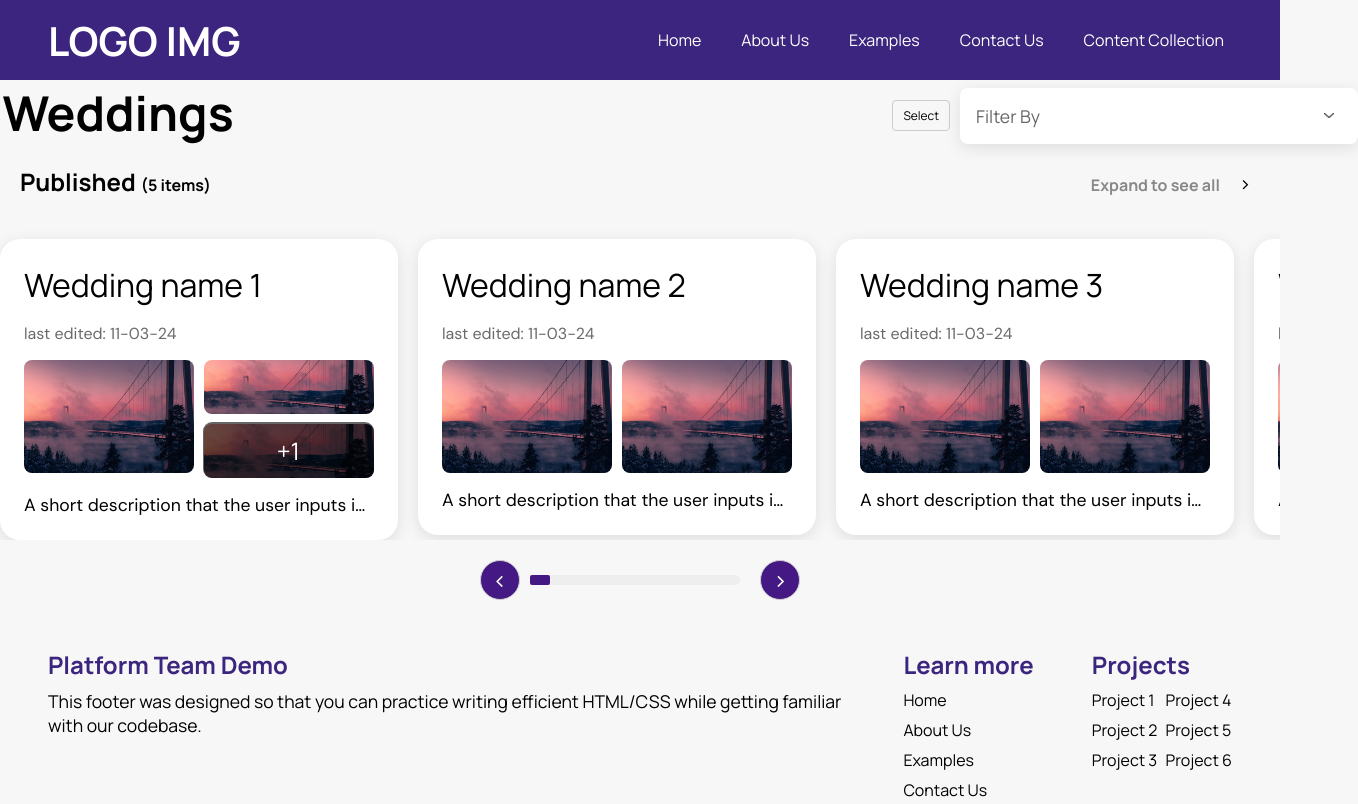
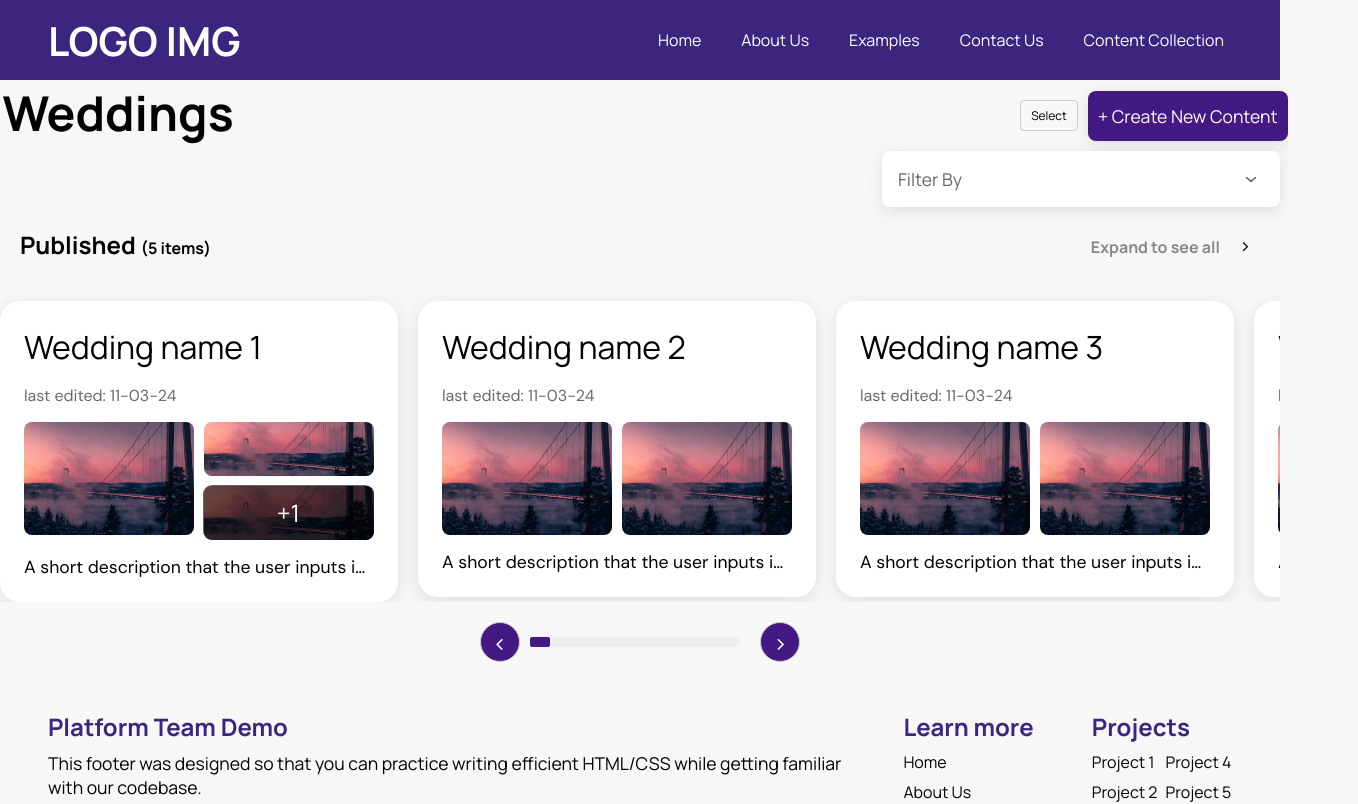
Before and after one commit to include-davis/Include-CMS, a Next.js app: page /content-collection in a window 1280 px wide. Shown: the top 804 px of the page, 1358 px wide, since content can reach past the window. Built offline with nearby package versions, Linux system fonts and the light colour scheme.

Commit message:
more files for pr

```diff
--- a/app/(pages)/content-collection/page.tsx
+++ b/app/(pages)/content-collection/page.tsx
@@ -16,6 +16,7 @@ import { useState, useRef, useEffect } from 'react';
 import CollectionCard from './_component/CollectionCard/CollectionCard';
 import SortMenu from '@components/SortMenu/SortMenu';
 import SelectButton from '@components/SelectButton';
+import CreateNew from '../content/[collection]/edit/_components/CreateNew/CreateNew';
 
 export default function Home() {
   const [extended, setExtended] = useState(false);
@@ -107,16 +108,28 @@ export default function Home() {
         <div
           style={{
             display: 'flex',
-            alignItems: 'center', // Align items vertically
-            justifyContent: 'flex-end', // Align children to the end of the container
-            gap: '10px', // Adjust spacing between items
-            paddingLeft: '50%',
+            alignItems: 'center',
+            justifyContent: 'flex-end',
+            gap: '10px',
+            paddingLeft: '60%',
             paddingTop: '.5%',
           }}
         >
           <SelectButton />
-          <SortMenu updater={() => {}} sortBy="placeholder" />
+          <CreateNew />
         </div>
+      </div>
+      <div
+        style={{
+          display: 'flex',
+          alignItems: 'center',
+          justifyContent: 'flex-end',
+          paddingTop: '.5%',
+          paddingLeft: '60%',
+          paddingRight: '10x',
+        }}
+      >
+        <SortMenu updater={() => {}} sortBy="placeholder" />
       </div>
       <div
         style={{
--- /dev/null
+++ b/app/(pages)/content/[collection]/edit/_components/CreateNew/CreateNew.module.scss
@@ -0,0 +1,27 @@
+@use 'media';
+
+.container {
+  display: block;
+  position: relative;
+}
+
+.create_new {
+  display: flex;
+  align-items: center;
+  justify-content: center;
+  width: 200px; /* Adjust width as needed */
+  height: 50px; /* Adjust height as needed */
+  background-color: #441983;
+  color: white;
+  border-radius: var(--b-radius);
+  box-shadow: var(--b-shadow);
+  transition: background-color 0.3s ease;
+
+//   &:hover {
+//     background-color: var(--hover);
+//   }
+
+  p {
+    color: var(--text-medium-gray);
+  }
+}
--- /dev/null
+++ b/app/(pages)/content/[collection]/edit/_components/CreateNew/CreateNew.tsx
@@ -0,0 +1,15 @@
+import React from 'react';
+import styles from './CreateNew.module.scss';
+import Link from 'next/link';
+
+const CreateNew: React.FC = () => {
+  return (
+    <div className={styles.container}>
+      <Link href="/your-page-url">
+        <p className={styles.create_new}>+ Create New Content</p>
+      </Link>
+    </div>
+  );
+};
+
+export default CreateNew;
```
